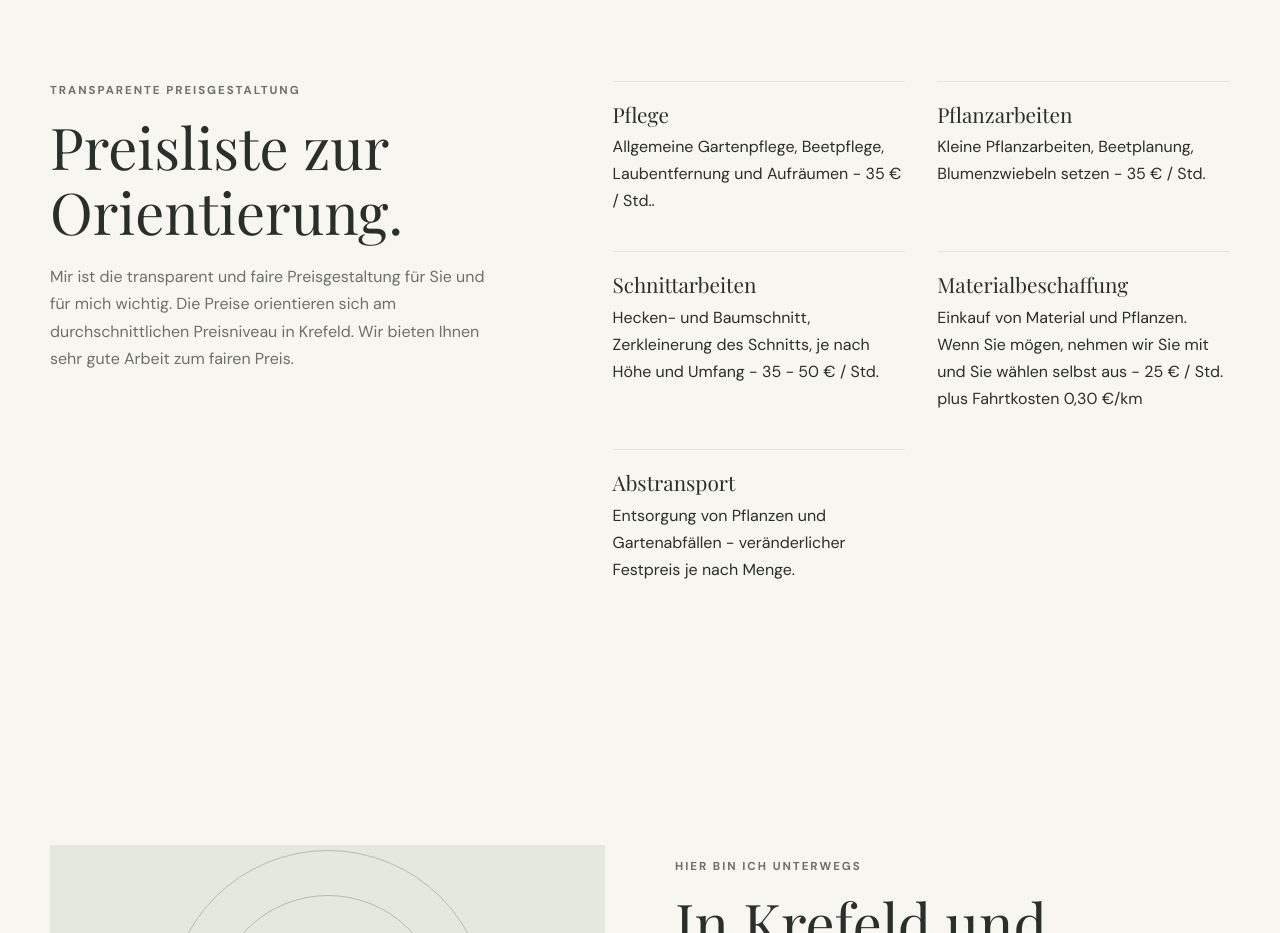
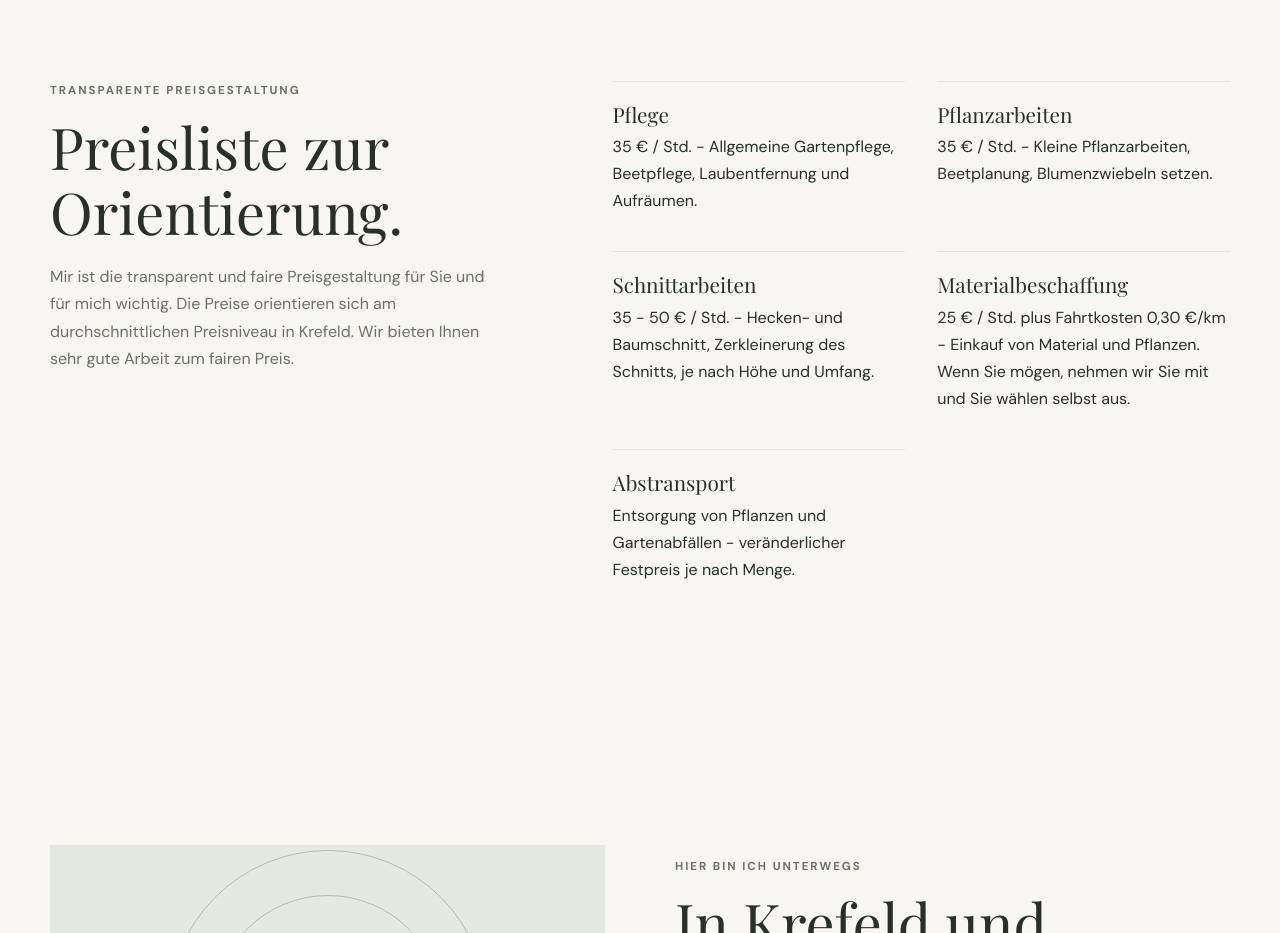
Before and after one commit to gartenhelferlein-krefeld/website, a plain HTML site: page index.html in a window 1280 px wide. Shown: the part 4420-5353 px from the top of the page. Drawn offline with nearby package versions, Linux system fonts and the light colour scheme.

Commit message:
shifted positions

```diff
--- a/index.html
+++ b/index.html
@@ -784,19 +784,19 @@
       <div class="prices-list">
         <article class="price-item">
           <h3>Pflege</h3>
-          <p>Allgemeine Gartenpflege, Beetpflege, Laubentfernung und Aufräumen - 35 € / Std..</p>
+          <p>35 € / Std. - Allgemeine Gartenpflege, Beetpflege, Laubentfernung und Aufräumen.</p>
         </article>
         <article class="price-item">
           <h3>Pflanzarbeiten</h3>
-          <p>Kleine Pflanzarbeiten, Beetplanung, Blumenzwiebeln setzen  - 35 € / Std.</p>
+          <p>35 € / Std. - Kleine Pflanzarbeiten, Beetplanung, Blumenzwiebeln setzen.</p>
         </article>
         <article class="price-item">
           <h3>Schnittarbeiten</h3>
-          <p>Hecken- und Baumschnitt, Zerkleinerung des Schnitts, je nach Höhe und Umfang - 35 - 50 € / Std.</p>
+          <p>35 - 50 € / Std. - Hecken- und Baumschnitt, Zerkleinerung des Schnitts, je nach Höhe und Umfang.</p>
         </article>
         <article class="price-item">
           <h3>Materialbeschaffung</h3>
-          <p>Einkauf von Material und Pflanzen. Wenn Sie mögen, nehmen wir Sie mit und Sie wählen selbst aus - 25 € / Std. plus Fahrtkosten 0,30 €/km </p>
+          <p>25 € / Std. plus Fahrtkosten 0,30 €/km - Einkauf von Material und Pflanzen. Wenn Sie mögen, nehmen wir Sie mit und Sie wählen selbst aus.</p>
         </article>
         <article class="price-item">
           <h3>Abstransport</h3>
```
